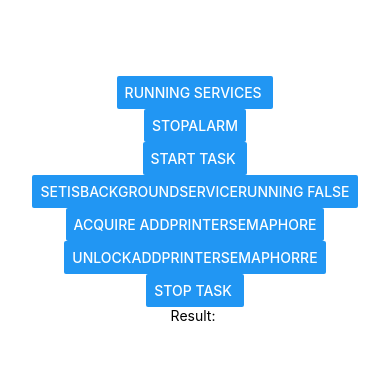
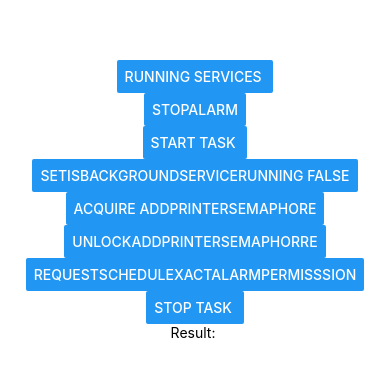
Before and after one commit to Dwikavindra/upsell-background-actions, a React Native app in the folder example/: screen / in a window 390 px wide. Shown: the part 222-598 px from the top of the page. Built offline with nearby package versions, Linux system fonts and the light colour scheme.

Commit message:
Working on schedule_exact_alarm

```diff
--- a/example/src/App.tsx
+++ b/example/src/App.tsx
@@ -160,6 +160,16 @@ export default function App() {
         }}
       />
       <Button
+        title="requestSchedulExactAlarmPermisssion"
+        onPress={async () => {
+          try {
+            await BackgroundService.requestExactAlarmPermission();
+          } catch (error) {
+            console.log('This is error', error);
+          }
+        }}
+      />
+      <Button
         title="Stop Task "
         onPress={async () => {
           try {
```
Also changed, not shown: 2 other files (tests, documents, lock files or other folders).
